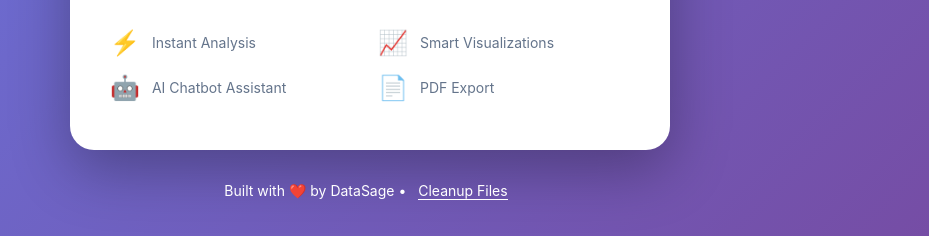
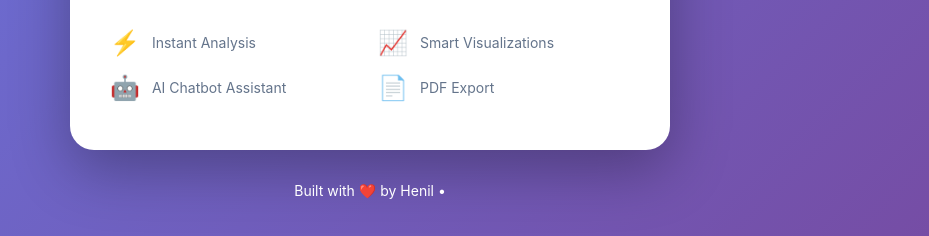
Before and after one commit to Henilll/DataSage, a Flask app: page / in a window 1280 px wide. Shown: the part 564-800 px from the top of the page, without its empty margins (270-1199 px from the left). Run offline with Flask 3, Linux system fonts and the light colour scheme.

Commit message:
Change footer attribution to Henil
Updated footer attribution from 'DataSage' to 'Henil'.

```diff
--- a/frontend/templates/upload.html
+++ b/frontend/templates/upload.html
@@ -352,8 +352,8 @@
         </div>
 
         <div class="footer">
-            Built with ❤️ by DataSage •
-            <a href="/cleanup">Cleanup Files</a>
+            Built with ❤️ by Henil  •
+            <!-- <a href="/cleanup">Cleanup Files</a> -->
         </div>
     </div>
 
```
